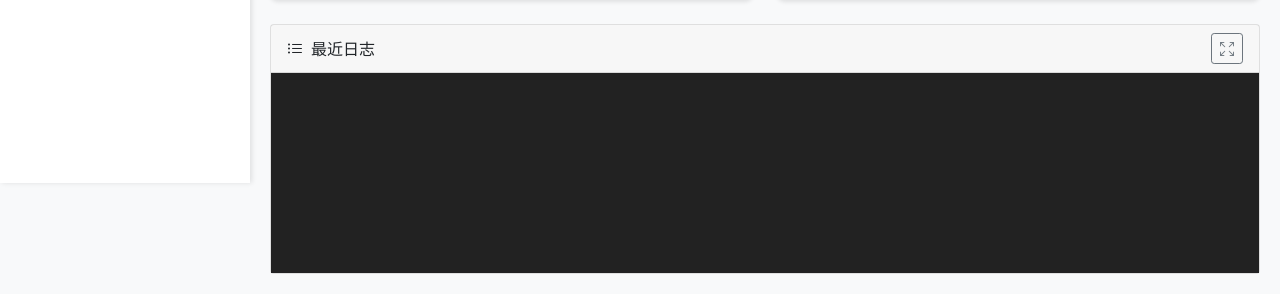
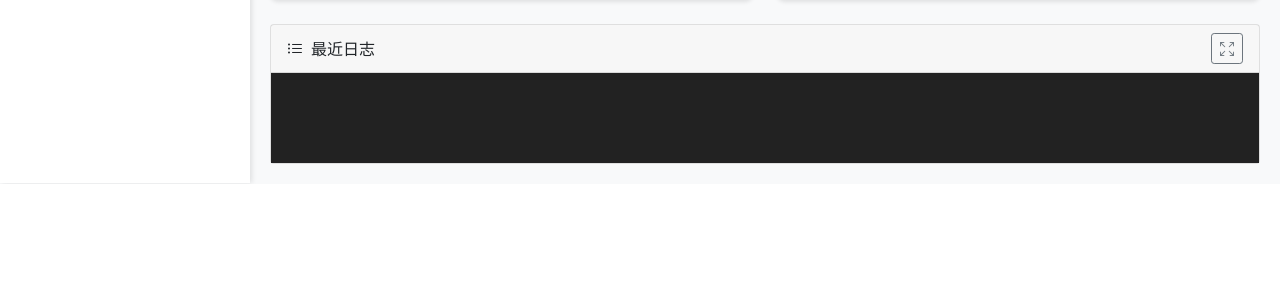
Before and after one commit to beiminghaoze/Nginx-Log-Dashboard, a Flask app: page / in a window 1280 px wide. Shown: the part 617-911 px from the top of the page. After the commit the page ends 801 px from the top, so only its background shows below. Run offline with Flask 3, Linux system fonts and the light colour scheme; some libraries are stand-ins or nearby versions.

Commit message:
Update index.html

```diff
--- a/templates/index.html
+++ b/templates/index.html
@@ -179,6 +179,18 @@
         .fullscreen-log .nav-tabs {
             display: none !important;
         }
+        /* 非全屏下最近日志更紧凑（高优先级） */
+        #logCard:not(.fullscreen-log) .card-body {
+            min-height: 32px !important;
+            max-height: 90px !important;
+            height: 90px !important;
+            padding: 2px 6px 2px 6px !important;
+            font-size: 0.80rem !important;
+            line-height: 1.2 !important;
+        }
+        #logCard:not(.fullscreen-log) #tailBox {
+            font-size: 0.80rem !important;
+        }
     </style>
 </head>
 <body>
@@ -272,8 +284,9 @@
         let urlChart = echarts.init(document.getElementById('urlChart'));
         let currentLogPrefix = null;
         let logIsFullscreen = false;
-        let logLinesDefault = 200;
-        let logLinesFullscreen = 10000;
+        let logLinesDefault = 5;
+        let logLinesFullscreen = 1000;
+        let shouldScrollTailBottom = false;
 
         // 处理窗口大小变化
         window.addEventListener('resize', function() {
@@ -479,6 +492,7 @@
             const active = document.querySelector('.log-item.active');
             if (active) {
                 fetchStats(active.innerText);
+                refreshTail();
             }
         }
 
@@ -489,10 +503,16 @@
                 .then(res => res.json())
                 .then(data => {
                     const linesArr = (data.lines || []);
-                    // 渲染为每行一div，超长省略
                     document.getElementById('tailBox').innerHTML = linesArr.map(line =>
                         `<div class='log-line' title="${line.replace(/&/g,'&amp;').replace(/</g,'&lt;').replace(/>/g,'&gt;')}">${line.replace(/&/g,'&amp;').replace(/</g,'&lt;').replace(/>/g,'&gt;')}</div>`
                     ).join('');
+                    if (shouldScrollTailBottom) {
+                        const tailBox = document.getElementById('tailBox');
+                        if (tailBox.lastElementChild) {
+                            tailBox.lastElementChild.scrollIntoView({ behavior: 'auto', block: 'end' });
+                        }
+                        shouldScrollTailBottom = false;
+                    }
                 });
         }
 
@@ -539,6 +559,7 @@
                 fsHeader.style.display = 'flex';
                 document.body.style.overflow = 'hidden';
                 logIsFullscreen = true;
+                shouldScrollTailBottom = true;
                 refreshTail();
             } else {
                 card.classList.remove('fullscreen-log');
@@ -546,6 +567,7 @@
                 fsHeader.style.display = 'none';
                 document.body.style.overflow = '';
                 logIsFullscreen = false;
+                shouldScrollTailBottom = false;
                 refreshTail();
             }
         }
```
